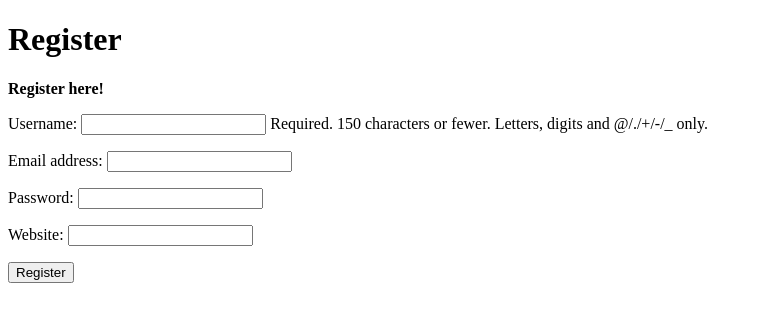
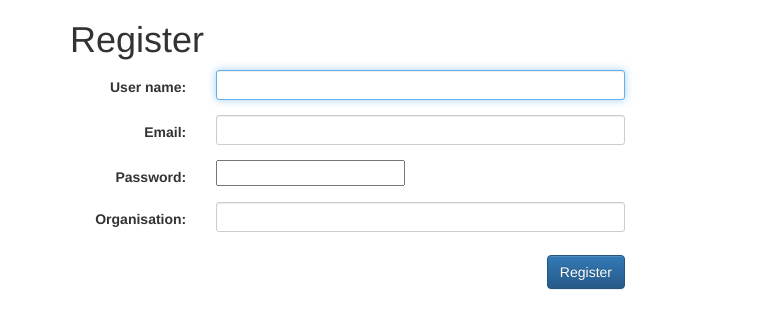
Before and after one commit to switchonproject/sip-html5-protocol-tool, a Django app: page /register/ in a window 1280 px wide. Shown: the top 329 px of the page, without its empty margins (0-759 px from the left). Run offline with Django 3.2, Linux system fonts and the light colour scheme; some libraries are stand-ins or nearby versions.

Commit message:
Added registration

```diff
--- a/protocoltool/forms.py
+++ b/protocoltool/forms.py
@@ -1,7 +1,18 @@
 from django import forms
 from .models import BasicDataset, Partner, DataReq, ExpStep, Reporting, UserProfile
-from django.forms.widgets import DateInput, Textarea, TextInput, EmailInput
+from django.forms.widgets import DateInput, Textarea, TextInput, EmailInput, PasswordInput
 from django.contrib.auth.models import User
+
+
+# our new form
+class ContactForm(forms.Form):
+    leadName = forms.CharField(required=True)
+    leadEmail = forms.EmailField(required=True)
+    content = forms.CharField(
+        required=True,
+        widget=forms.Textarea
+    )
+
 
 class UserForm(forms.ModelForm):
     password = forms.CharField(widget=forms.PasswordInput())
@@ -9,12 +20,35 @@ class UserForm(forms.ModelForm):
     class Meta:
         model = User
         fields = ['username', 'email', 'password']
+        labels = {
+            'username': 'User name',
+            'email': 'Email',
+            'password': 'Password',
+        }
+        widgets = {
+            'username': TextInput(
+                attrs={'class': 'form-control input-sm', 'autofocus': 'autofocus'}
+            ),
+            'email': EmailInput(
+                attrs={'class': 'form-control input-sm', 'autofocus': 'autofocus'}
+            ),
+            'password': PasswordInput(
+                attrs={'class': 'form-control input-sm', 'autofocus': 'autofocus'}
+            )
+        }
 
 
 class UserProfileForm(forms.ModelForm):
     class Meta:
         model = UserProfile
-        fields = ['website']
+        fields = ['organisation']
+        labels = {'organisation' : 'Organisation'}
+        widgets = {
+            'organisation': TextInput(
+                attrs={'class': 'form-control input-sm', 'autofocus': 'autofocus'}
+            )
+        }
+
 
 
 class BasicDatasetForm(forms.ModelForm):
--- a/protocoltool/models.py
+++ b/protocoltool/models.py
@@ -4,17 +4,19 @@ import datetime
 
 from django.contrib.auth.models import User
 
+
+
 class UserProfile(models.Model):
     # This line is required. Links UserProfile to a User model instance.
     user = models.OneToOneField(User)
 
     # The additional attributes we wish to include.
-    website = models.URLField(blank=True)
+    # website = models.URLField(blank=True)
+    organisation = models.CharField(max_length=100)
 
     # Override the __unicode__() method to return out something meaningful!
     def __unicode__(self):
         return self.user.username
-
 
 
 class BasicDataset(models.Model):
@@ -30,6 +32,9 @@ class BasicDataset(models.Model):
     dateLastUpdate = models.DateField(blank=True, default=datetime.date.today)
     checked = models.BooleanField(default=False)
     published = models.BooleanField(default=False)
+
+    leadUser = models.ForeignKey(UserProfile, related_name="lead_user", null=True)
+    editUsers = models.ManyToManyField(UserProfile, related_name="edit_users", null=True)
 
 
 class Partner(models.Model):
--- a/protocoltool/static/css/style.css
+++ b/protocoltool/static/css/style.css
@@ -47,6 +47,10 @@ a, a:link, a:visited, a:hover, a:active {
 	color:inherit;
 	text-decoration: none;
  }
+
+#registerbuttonid{
+ margin:0 4px;
+}
 
 thead, tbody tr {
     display:table;
--- a/protocoltool/templates/protocoltool/register.html
+++ b/protocoltool/templates/protocoltool/register.html
@@ -2,31 +2,77 @@
 <html>
     <head>
         <title>Protocol Tool</title>
+            <meta charset="UTF-8">
+            <meta name="viewport" content="width=device-width, initial-scale=1">
+
+            <!--CSS/Bootstrap-->
+            <link rel="stylesheet" href="https://maxcdn.bootstrapcdn.com/bootstrap/3.3.5/css/bootstrap.min.css">
+            <link rel="stylesheet" href="https://maxcdn.bootstrapcdn.com/bootstrap/3.3.5/css/bootstrap-theme.min.css">
+		    <link rel="stylesheet" href="https://maxcdn.bootstrapcdn.com/font-awesome/4.5.0/css/font-awesome.min.css">
+
+            {% load staticfiles %}
+            <link rel="stylesheet" type="text/css" href="{% static 'css/style.css' %}" />
+
+            <!--Javascript-->
+            <script src="https://code.jquery.com/jquery-2.2.4.js" integrity="sha256-iT6Q9iMJYuQiMWNd9lDyBUStIq/8PuOW33aOqmvFpqI=" crossorigin="anonymous"></script>
+            <script src="https://maxcdn.bootstrapcdn.com/bootstrap/3.3.5/js/bootstrap.min.js"></script>
+
     </head>
 
     <body>
+
+        <div class="container">
+
             <h1>Register</h1>
 
             {% if registered %}
             <strong>Thank you for registering!</strong>
             <a href="/project/">Return to the homepage.</a><br />
             {% else %}
-        <strong>Register here!</strong><br />
 
-        <form id="user_form" method="post" action="/project/register/"
-                enctype="multipart/form-data">
-
+            <form id="user_form" role="form" method="post" action="/project/register/" enctype="multipart/form-data" class="form-horizontal">
+                <div class="row">
+                    <div class="col-md-6">
                         {% csrf_token %}
 
-            <!-- Display each form. The as_p method wraps each element in a paragraph
-                 (<p>) element. This ensures each element appears on a new line,
-                 making everything look neater. -->
-            {{ user_form.as_p }}
-            {{ profile_form.as_p }}
+                        {% for field in user_form %}
 
-            <!-- Provide a button to click to submit the form. -->
-            <input type="submit" name="submit" value="Register" />
+                            <div id="{{ field.label }}" class="form-group">
+                                <label for="{{ field.id_for_label }}" class="col-md-3 control-label">{{ field.label }}:</label>
+                                <div id="{{ field.label }}_field" class="col-md-9">
+                                    {{ field }}
+                                    {{ field.errors }}
+                                </div>
+                            </div>
+
+                        {% endfor %}
+
+                        {% for field in profile_form %}
+
+                            <div id="{{ field.label }}" class="form-group">
+                                <label for="{{ field.id_for_label }}" class="col-md-3 control-label">{{ field.label }}:</label>
+                                <div id="{{ field.label }}_field" class="col-md-9">
+                                    {{ field }}
+                                    {{ field.errors }}
+                                </div>
+                            </div>
+
+                        {% endfor %}
+                    </div>
+                </div>
+
+                <div class="row">
+                    <div class="col-md-6">
+                        <button type="submit" name="submit" class="btn btn-primary pull-right">
+                            <!--<i class="fa fa-user-plus"></i>&nbsp&nbspRegister-->
+                            Register
+                        </button>
+                    </div>
+                </div>
+
             </form>
+
             {% endif %}
+        </div>
     </body>
 </html>
--- a/protocoltool/urls.py
+++ b/protocoltool/urls.py
@@ -13,6 +13,7 @@ urlpatterns = patterns('',
     url(r'^$', views.review, name='protocoloverview_review'),
     url(r'^participate/$', views.participate, name='protocoloverview_participate'),
     url(r'^review/$', views.review, name='protocoloverview_review'),
+    url(r'^contact/$', views.contact, name='contact'),
 
     url(r'^overviewaction/$', views.protocolOverviewAction, name='protocoloverview_action'),
 
--- a/protocoltool/views.py
+++ b/protocoltool/views.py
@@ -1,9 +1,10 @@
 from django.core.urlresolvers import reverse
-from django.http import Http404, HttpResponseRedirect
+from django.core.mail import send_mail
+from django.http import Http404
 from django.shortcuts import render
-from .forms import BasicDatasetForm, PartnerForm, DataReqForm, ExpStepForm, ReportingForm, UserForm, UserProfileForm
+from .forms import BasicDatasetForm, PartnerForm, DataReqForm, ExpStepForm, ReportingForm, UserForm, UserProfileForm, ContactForm
 from .models import BasicDataset, Partner, DataReq, ExpStep, Reporting, ExternalProtocol
-from django.forms.models import model_to_dict
+from django import forms
 from django.contrib.auth import authenticate, login, logout
 import json
 from django.http import JsonResponse, HttpResponseRedirect, HttpResponse
@@ -13,15 +14,49 @@ import functions, PDFexport
 
 import pdb
 
-# Django exceptions
-from django.core.exceptions import ObjectDoesNotExist
+from django.core.exceptions import ObjectDoesNotExist   # Django exceptions
+
+
+def contact(request):
+
+    contact_form = ContactForm
+
+    if request.method == 'POST':
+        form = contact_form(data=request.POST)
+
+        if form.is_valid():
+            leadName = request.POST.get('leadName', '')
+            leadEmail = request.POST.get('leadEmail', '')
+            formContent = request.POST.get('content', '')
+
+            # # Email the profile with the contact information
+            # context = {
+            #     'contact_name': contact_name,
+            #     'contact_email': contact_email,
+            #     'form_content': form_content,
+            # })
+            # content = template.render(context)
+            #
+            # email = EmailMessage(
+            #     "New contact form submission",
+            #     content,
+            #     "Your website" +'',
+            #     ['youremail@gmail.com'],
+            #     headers = {'Reply-To': contact_email }
+            # )
+            # email.send()
+
+            send_mail("Test from Django", formContent, "switchon.vwsl@gmail.com", [leadEmail])
+
+            return HttpResponseRedirect('/project/participate/')
+
+    return render(request, 'contact.html', {'form': contact_form,})
 
 
 def register(request):
 
     registered = False
 
-    # If it's a HTTP POST, we're interested in processing form data.
     if request.method == 'POST':
         # Attempt to grab information from the raw form information.
         # Note that we make use of both UserForm and UserProfileForm.
@@ -49,12 +84,15 @@ def register(request):
 
             # Update our variable to tell the template registration was successful.
             registered = True
+            return HttpResponseRedirect('/project/participate/')
 
         # Invalid form or forms - mistakes or something else?
         # Print problems to the terminal.
         # They'll also be shown to the user.
         else:
             print user_form.errors, profile_form.errors
+            return HttpResponse("Invalid registration: " + str(user_form.errors) + ", "  + str(profile_form.errors))
+
 
     # Not a HTTP POST, so we render our form using two ModelForm instances.
     # These forms will be blank, ready for user input.
@@ -62,10 +100,9 @@ def register(request):
         user_form = UserForm()
         profile_form = UserProfileForm()
 
-    # Render the template depending on the context.
-    return render(request,
-            'protocoltool/register.html',
-            {'user_form': user_form, 'profile_form': profile_form, 'registered': registered} )
+        return render(request,
+                'protocoltool/register.html',
+                {'user_form': user_form, 'profile_form': profile_form, 'registered': registered} )
 
 
 def user_login(request):
@@ -122,6 +159,14 @@ def user_logout(request):
 def participate(request):
     try:
         dataset_list = BasicDataset.objects.all()
+
+        # create a list of the ids of all users that can edit the datasets
+        for dataset in dataset_list:
+            idList = []
+            for editUser in dataset.editUsers.all():
+                idList.append(editUser.id)
+            dataset.editUserIds = idList
+
 
         context = {
             'dataset_list': dataset_list,
@@ -192,6 +237,22 @@ def protocolOverviewAction(request):
     elif action == 'edit':
         url = '/form/%s/' % dataset_obj.id
         return HttpResponseRedirect(url)
+
+    elif action == 'requestEdit':
+        # send_mail("Test from Django", "flfak", "switchon.vwsl@gmail.com", ["beekhuizenjohan@gmail.com"])
+        # url = '/form/%s/' % dataset_obj.id
+        # return HttpResponseRedirect(url)
+        contact_form = ContactForm
+        context = {
+            'form': contact_form,
+            'leadUser'
+            'leadName': dataset_obj.leadUser.User.Username,
+            'leadEmail': dataset_obj.leadUser.User.Email,
+        }
+        dataset_obj
+
+        return render(request, 'contact.html', context)
+
 
     return HttpResponseRedirect(reverse('protocoltool:protocoloverview_review'))
 
@@ -322,6 +383,10 @@ PARTNERS
 
 def addPartner(request):
     postDict = request.POST.dict()
+
+    # # server side checking of fields
+    # f = forms.EmailField()
+    # f.clean()
 
     # update the Partner model based on the post information from the client
     functions.createPartnerModelFromClient(postDict, False)
--- a/requirements.txt
+++ b/requirements.txt
@@ -1,3 +1,4 @@
 Django==1.8.7
 pillow==3.2.0
 reportlab==3.3.0
+django-registration==2.1.2
```
Also changed, not shown: main/settings.py (+8 -1 lines), protocoltool/static/javascript/form.js (+8 -8 lines), protocoltool/static/javascript/functions.js (+45 -7 lines), protocoltool/templates/protocoltool/contactform.html (added, +17 -0 lines), protocoltool/templates/protocoltool/form.html (+5 -7 lines), protocoltool/templates/protocoltool/protocoloverview.html (+36 -5 lines). Lines whose indentation alone changed are shown as unchanged.
